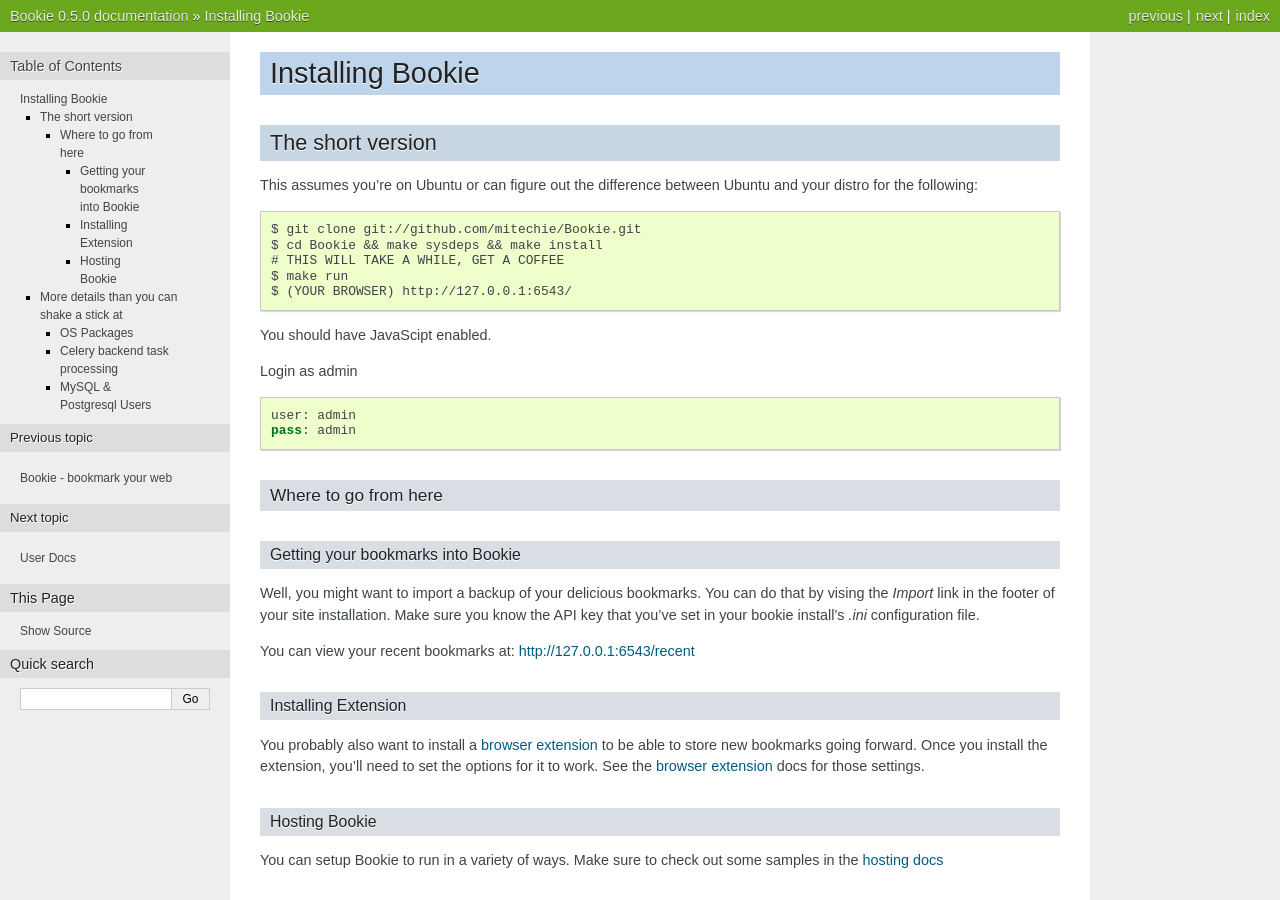
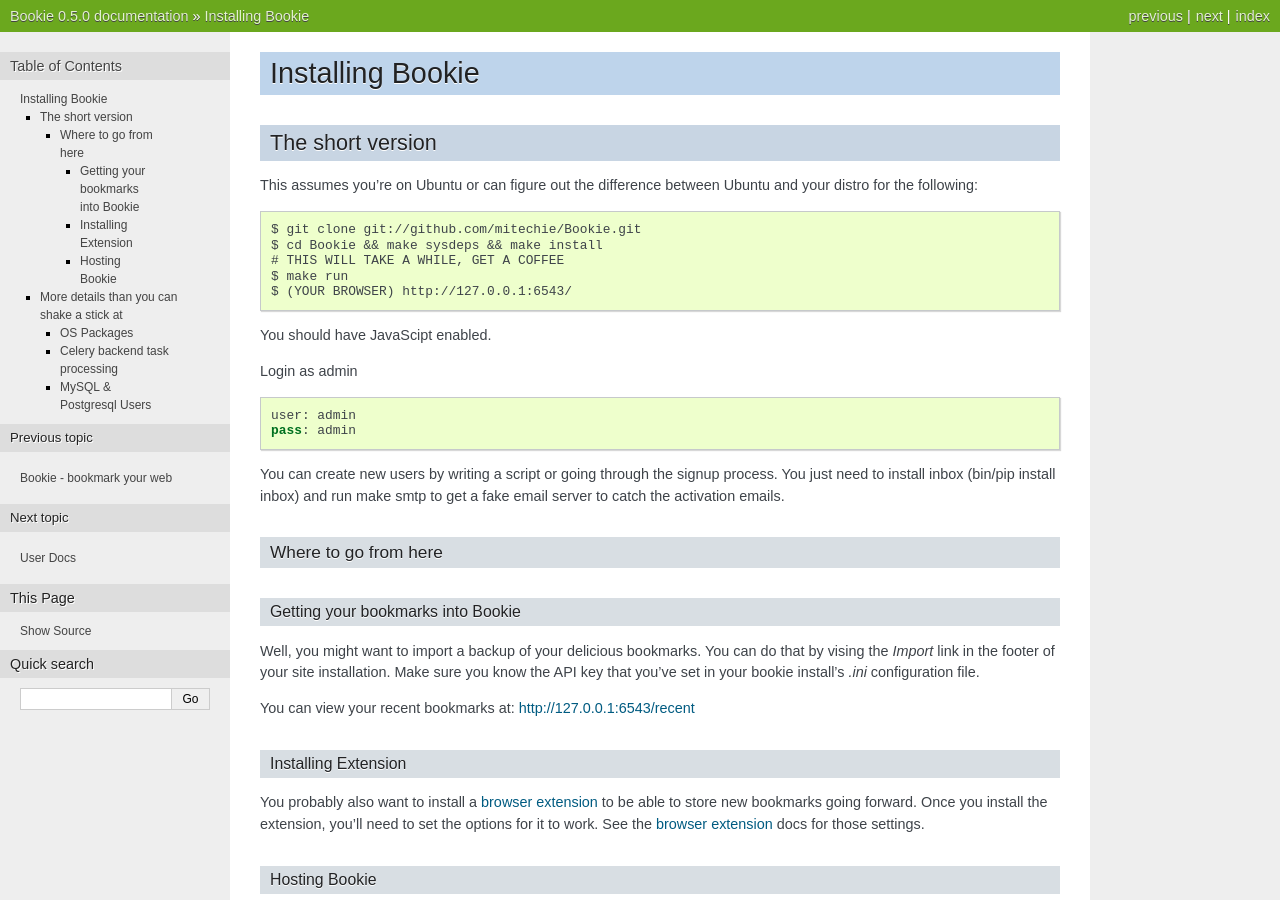
Before and after one commit to bookieio/Bookie, a Sphinx documentation site: the page built from docs/install.rst, in a window 1280 px wide and 900 px high. Built offline with Sphinx 7.4.7, drawn with Linux system fonts in a browser that asks for light colours.

Commit message:
How to create new users on local install

```diff
--- a/docs/install.rst
+++ b/docs/install.rst
@@ -22,6 +22,10 @@
 ::
     user: admin
     pass: admin
+
+You can create new users by writing a script or going through the signup process.
+You just need to install inbox (bin/pip install inbox) and run make smtp to get a
+fake email server to catch the activation emails.
 
 
 Where to go from here
```
